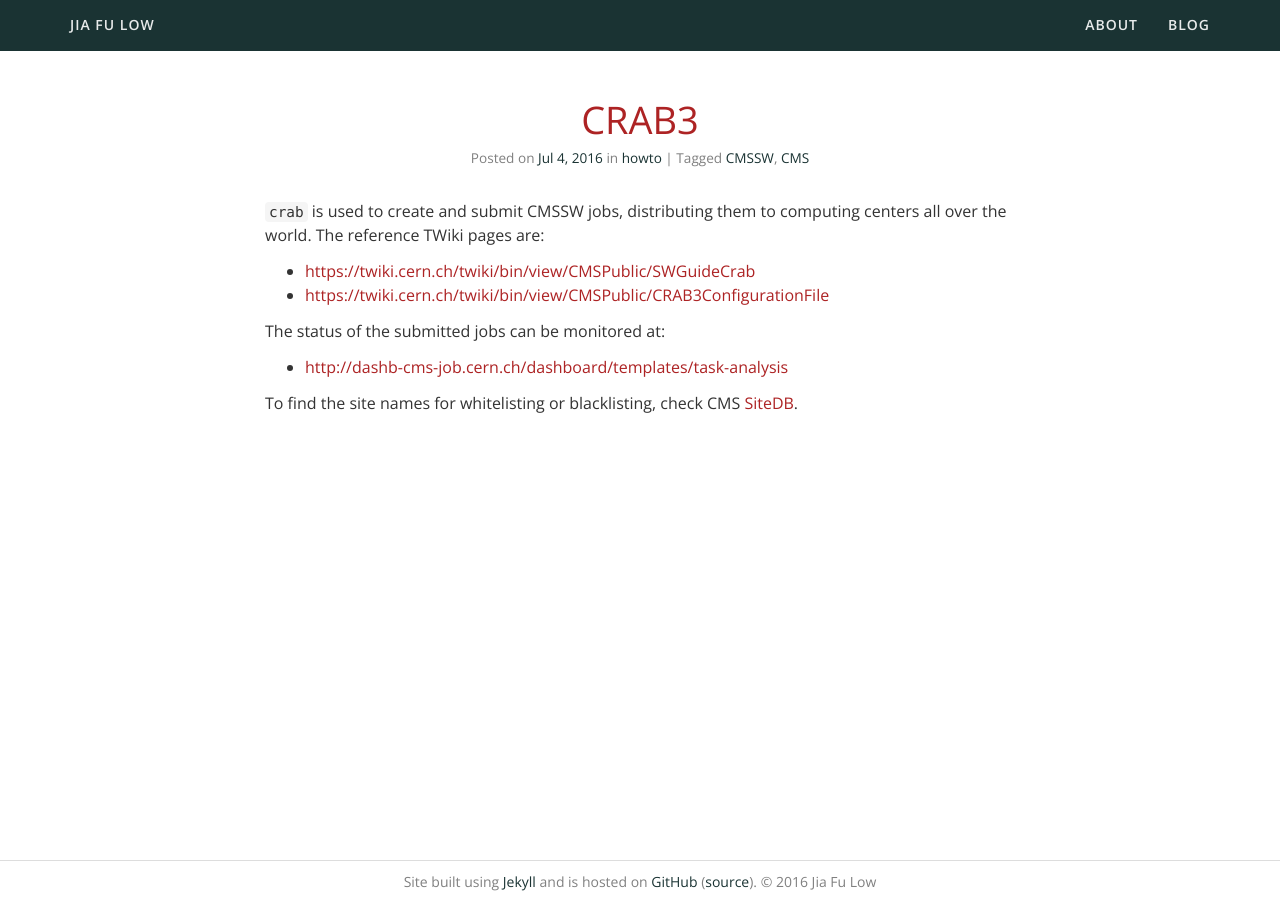
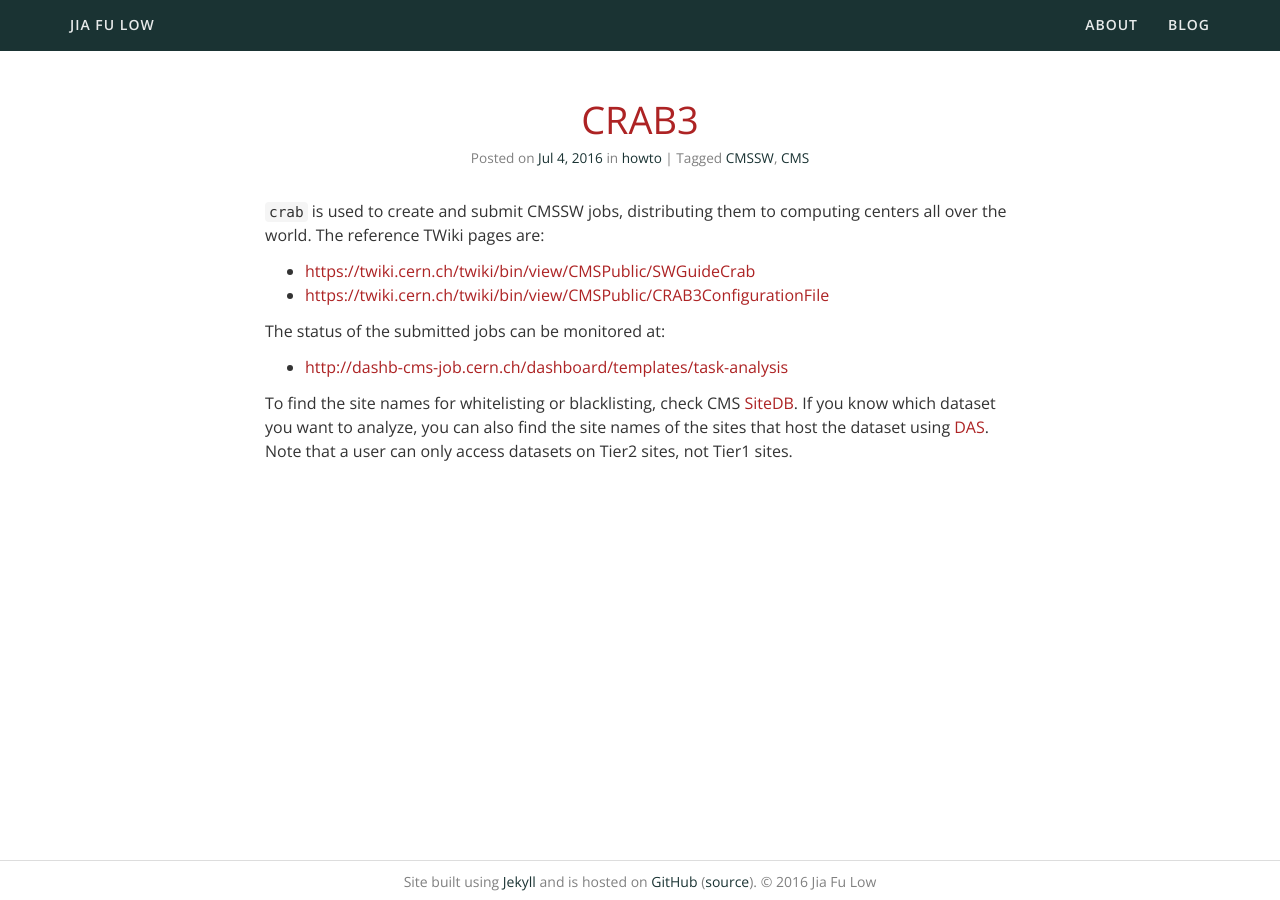
Before and after one commit to jiafulow/jiafulow.github.io, a Jekyll site: the page built from _posts/2016-07-04-cms-CRAB3.md, in a window 1280 px wide. Built offline with Jekyll 4.4.1, drawn with Linux system fonts in a browser that asks for light colours; nearby versions of some CDN libraries.

Commit message:
Update 2016-07-04-cms-CRAB3.md

```diff
--- a/_posts/2016-07-04-cms-CRAB3.md
+++ b/_posts/2016-07-04-cms-CRAB3.md
@@ -15,4 +15,4 @@ The status of the submitted jobs can be monitored at:
 
 - <http://dashb-cms-job.cern.ch/dashboard/templates/task-analysis>
 
-To find the site names for whitelisting or blacklisting, check CMS [SiteDB](https://cmsweb.cern.ch/sitedb/).
+To find the site names for whitelisting or blacklisting, check CMS [SiteDB](https://cmsweb.cern.ch/sitedb/). If you know which dataset you want to analyze, you can also find the site names of the sites that host the dataset using [DAS](https://cmsweb.cern.ch/das/). Note that a user can only access datasets on Tier2 sites, not Tier1 sites.
```
